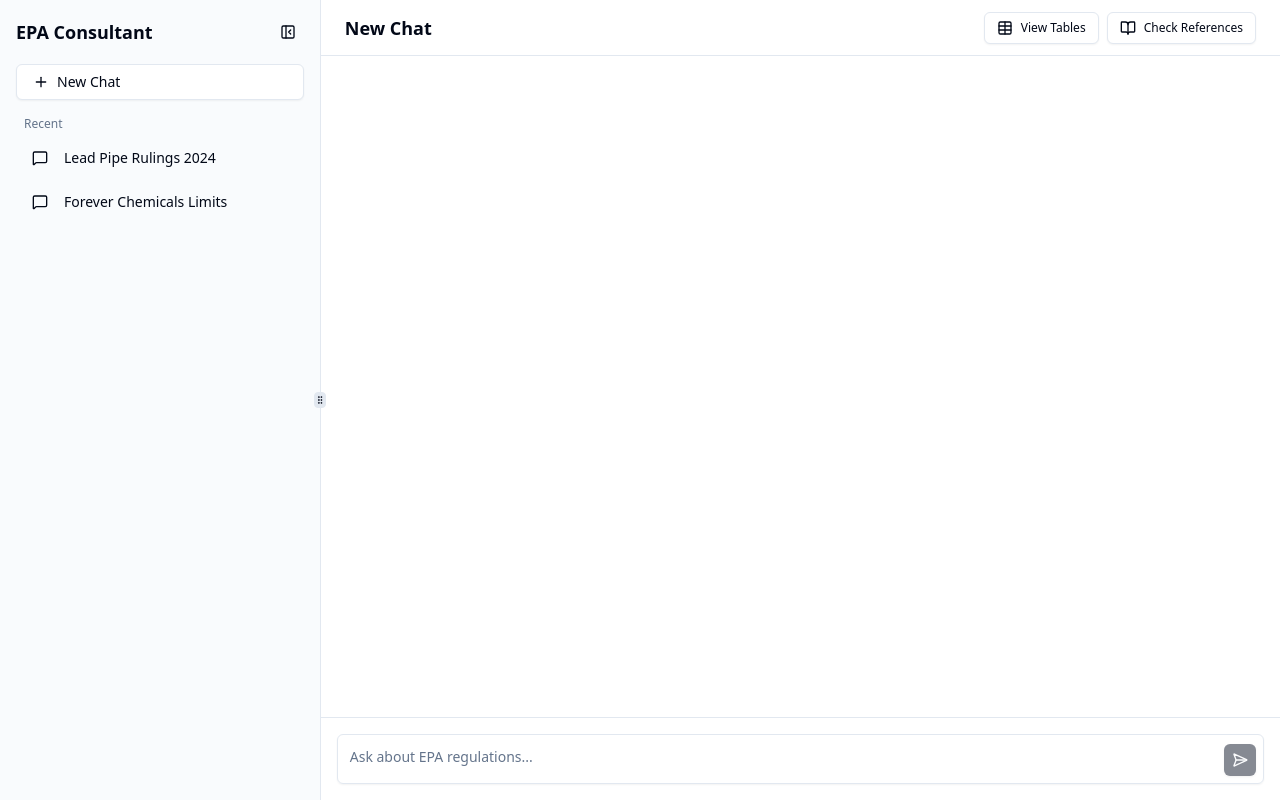
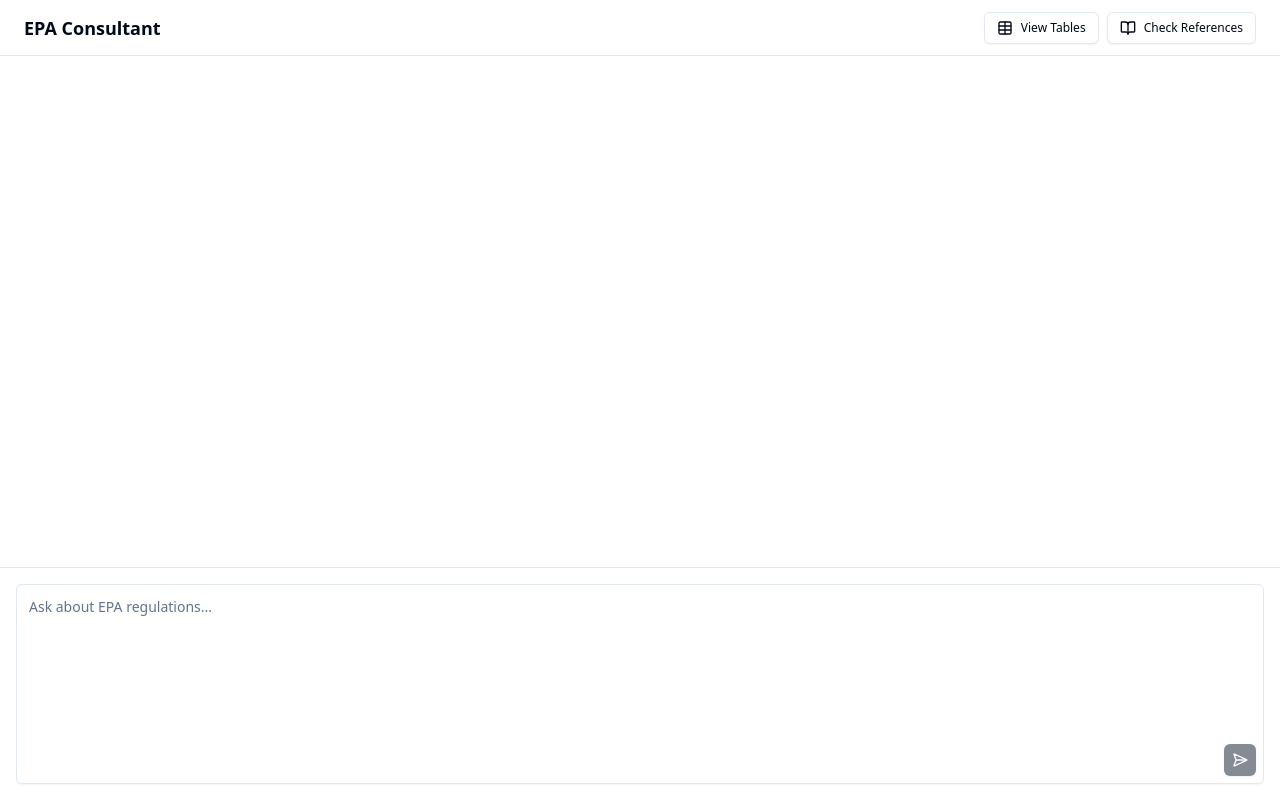
Before and after one commit to rickytang666/epa-consultant, a React (Vite) app in the folder frontend/: page / in a window 1280 px wide. Built offline with nearby package versions, Linux system fonts and the light colour scheme.

Commit message:
fix: chat layout

```diff
--- a/frontend/src/components/chat/ChatLayout.tsx
+++ b/frontend/src/components/chat/ChatLayout.tsx
@@ -30,7 +30,7 @@
     return (
         <div className="flex h-full flex-col">
             <header className="flex h-14 items-center border-b px-6">
-                <h2 className="text-lg font-semibold">New Chat</h2>
+                <h2 className="text-lg font-semibold">EPA Consultant</h2>
                 <div className="ml-auto flex gap-2">
                     <Button
                         variant={isTablesOpen ? "secondary" : "outline"}
--- a/frontend/src/components/chat/MessageBubble.tsx
+++ b/frontend/src/components/chat/MessageBubble.tsx
@@ -6,7 +6,7 @@
 import { User, Bot } from 'lucide-react';
 
 const bubbleVariants = cva(
-    "flex w-max max-w-[85%] flex-col gap-2 rounded-lg px-4 py-3 text-sm shadow-sm",
+    "flex w-fit max-w-[85%] flex-col gap-2 rounded-lg px-4 py-3 text-sm shadow-sm",
     {
         variants: {
             role: {
--- a/frontend/src/components/layout/AppLayout.tsx
+++ b/frontend/src/components/layout/AppLayout.tsx
@@ -1,24 +1,19 @@
-import { useState, useRef, useEffect } from 'react';
+import { useState, useEffect } from 'react';
 import { useChat } from '@/hooks/useChat';
 import { ResizableHandle, ResizablePanel, ResizablePanelGroup } from '@/components/ui/resizable';
 import { TooltipProvider } from '@/components/ui/tooltip';
-import { cn } from '@/lib/utils';
-import { Sidebar } from '@/components/layout/Sidebar';
 import { ChatLayout } from '@/components/chat/ChatLayout';
 import { ContextPanel } from '@/components/pdf/ContextPanel';
 import { TableExplorer } from '@/components/tables/TableExplorer';
-import { type PanelImperativeHandle } from "react-resizable-panels";
 
 interface AppLayoutProps {
     defaultLayout?: number[] | undefined;
 }
 
-export function AppLayout({ defaultLayout: _defaultLayout = [20, 50, 30] }: AppLayoutProps) {
-    const [isSidebarCollapsed, setIsSidebarCollapsed] = useState(false);
+export function AppLayout({ defaultLayout: _defaultLayout = [50, 50] }: AppLayoutProps) {
     // rightPanel state: 'pdf' | 'tables' | null
     const [rightPanel, setRightPanel] = useState<'pdf' | 'tables' | null>(null);
     const [activeCitation, setActiveCitation] = useState<string | null>(null);
-    const sidebarRef = useRef<PanelImperativeHandle>(null);
 
     const { messages, sendMessage, isLoading, sources } = useChat();
 
@@ -36,36 +31,10 @@
         <TooltipProvider delayDuration={0}>
             <ResizablePanelGroup
                 orientation="horizontal"
-
                 className="h-screen max-h-screen items-stretch"
             >
-                {/* LEFT: Sidebar */}
-                <ResizablePanel
-                    panelRef={sidebarRef}
-                    defaultSize="25"
-                    collapsedSize={50}
-                    collapsible={true}
-                    minSize="20"
-                    maxSize="25"
-                    onResize={(data) => {
-                        const isCollapsed = data.inPixels < 80; // slightly larger threshold than collapsedSize
-                        setIsSidebarCollapsed(isCollapsed);
-                    }}
-                    className={cn(
-                        isSidebarCollapsed && "min-w-[50px] transition-all duration-300 ease-in-out"
-                    )}
-                >
-                    <Sidebar
-                        isCollapsed={isSidebarCollapsed}
-                        onExpand={() => sidebarRef.current?.resize("25")}
-                        onCollapse={() => sidebarRef.current?.collapse()}
-                    />
-                </ResizablePanel>
-
-                <ResizableHandle withHandle />
-
-                {/* MIDDLE: Chat */}
-                <ResizablePanel defaultSize="35" minSize="30" className="h-full">
+                {/* LEFT: Chat */}
+                <ResizablePanel defaultSize={50} minSize={30} className="h-full">
                     <ChatLayout
                         messages={messages}
                         sendMessage={sendMessage}
@@ -82,7 +51,7 @@
                 {rightPanel !== null && (
                     <>
                         <ResizableHandle withHandle />
-                        <ResizablePanel defaultSize="45" minSize="30" maxSize="80">
+                        <ResizablePanel defaultSize={50} minSize={30}>
                             {rightPanel === 'pdf' ? (
                                 <ContextPanel
                                     sources={sources}
```
